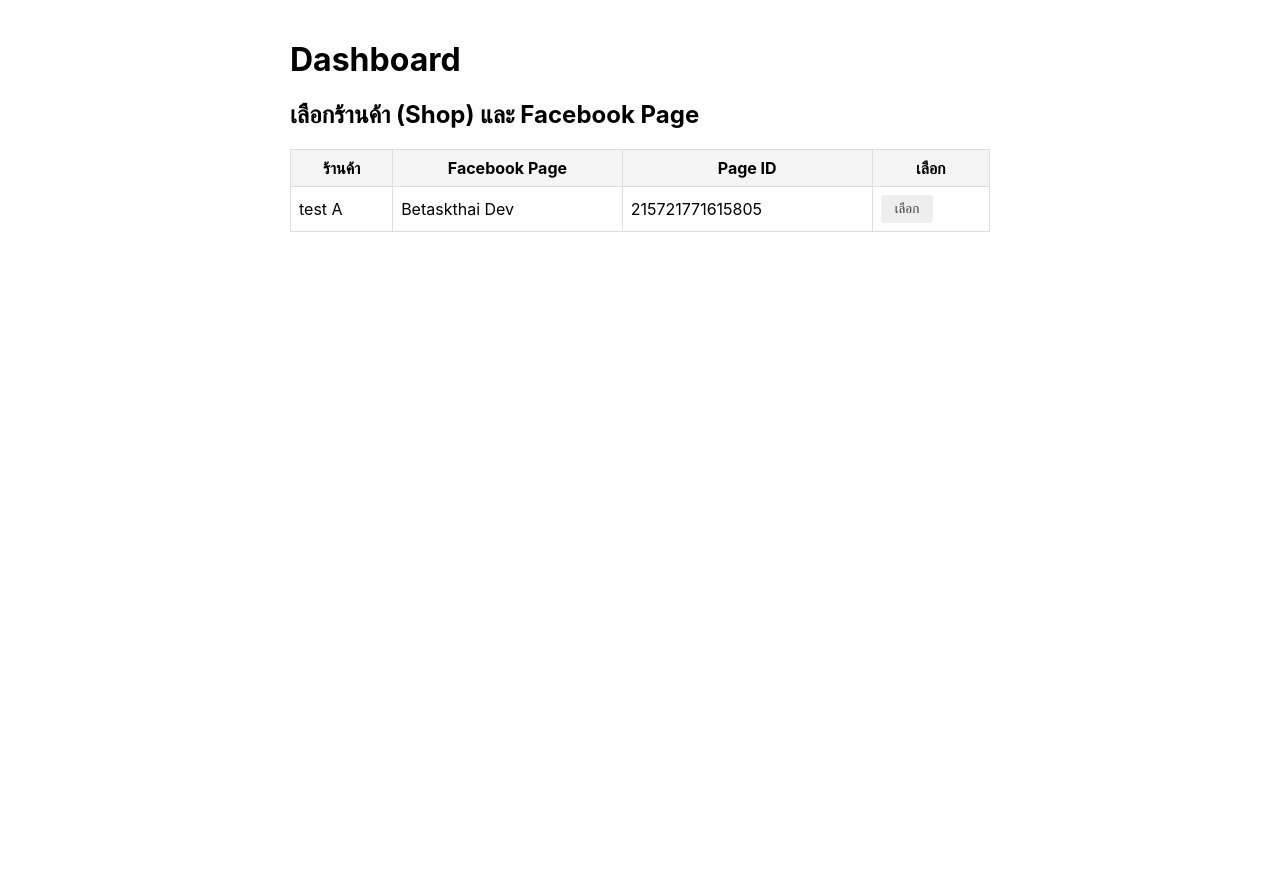
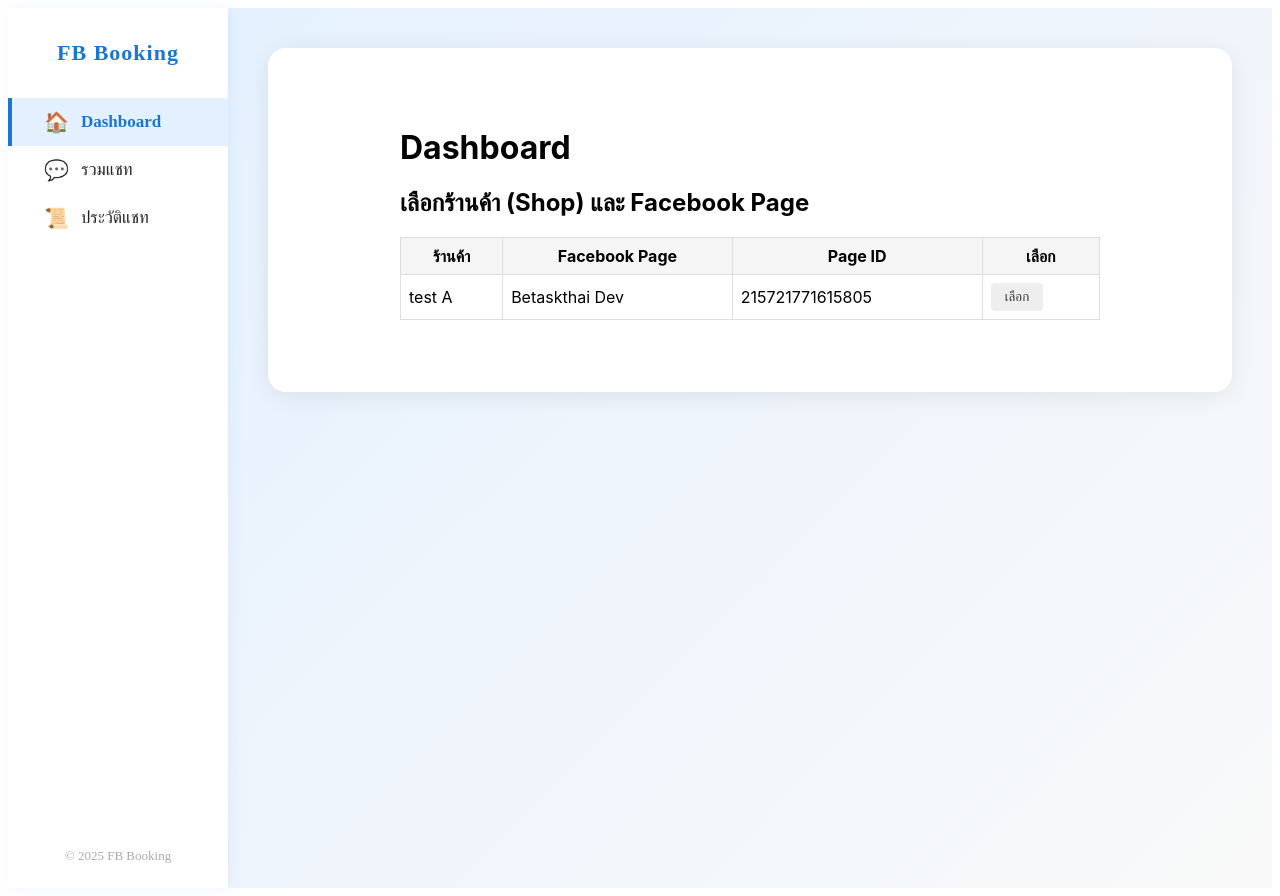
Before and after one commit to RelaxFlxk5/FB, a React (Create React App) app in the folder my-fullstack-app/frontend/: page /dashboard in a window 1280 px wide. Before the commit the page ends 800 px from the top, so only its background shows below. Built offline with nearby package versions, Linux system fonts and the light colour scheme.

Commit message:
css  commit

```diff
--- /dev/null
+++ b/my-fullstack-app/frontend/src/components/SidebarLayout.tsx
@@ -0,0 +1,98 @@
+import React from 'react';
+import { Link, useLocation } from 'react-router-dom';
+
+const menu = [
+  { path: '/dashboard', label: 'Dashboard', icon: '🏠' },
+  { path: '/chat-manager', label: 'รวมแชท', icon: '💬' },
+  { path: '/message', label: 'ประวัติแชท', icon: '📜' },
+  // เพิ่มเมนูอื่นๆ ได้ที่นี่
+];
+
+const SidebarLayout: React.FC<{ children: React.ReactNode }> = ({ children }) => {
+  const location = useLocation();
+
+  return (
+    <div style={{
+      display: 'flex',
+      minHeight: '100vh',
+      background: 'linear-gradient(135deg, #e3f0ff 0%, #f9f9f9 100%)'
+    }}>
+      <aside style={{
+        width: 220,
+        background: '#fff',
+        boxShadow: '2px 0 16px 0 rgba(25,118,210,0.07)',
+        display: 'flex',
+        flexDirection: 'column',
+        padding: '32px 0 0 0',
+        zIndex: 2,
+      }}>
+        <div style={{
+          fontWeight: 700,
+          fontSize: 22,
+          color: '#1976d2',
+          textAlign: 'center',
+          marginBottom: 32,
+          letterSpacing: 1,
+        }}>
+          FB Booking
+        </div>
+        <nav>
+          {menu.map(item => (
+            <Link
+              key={item.path}
+              to={item.path}
+              style={{
+                display: 'flex',
+                alignItems: 'center',
+                gap: 12,
+                padding: '12px 32px',
+                color: location.pathname === item.path ? '#1976d2' : '#222',
+                background: location.pathname === item.path ? '#e3f0ff' : 'transparent',
+                fontWeight: location.pathname === item.path ? 600 : 400,
+                textDecoration: 'none',
+                borderLeft: location.pathname === item.path ? '4px solid #1976d2' : '4px solid transparent',
+                transition: 'background 0.2s, color 0.2s',
+                cursor: 'pointer',
+                fontSize: 17,
+              }}
+            >
+              <span style={{ fontSize: 20 }}>{item.icon}</span>
+              {item.label}
+            </Link>
+          ))}
+        </nav>
+        <div style={{ flex: 1 }} />
+        <div style={{
+          padding: 24,
+          fontSize: 13,
+          color: '#aaa',
+          textAlign: 'center'
+        }}>
+          &copy; {new Date().getFullYear()} FB Booking
+        </div>
+      </aside>
+      <main style={{
+        flex: 1,
+        padding: '40px 0',
+        display: 'flex',
+        justifyContent: 'center',
+        alignItems: 'flex-start',
+        minHeight: '100vh',
+      }}>
+        <div style={{
+          width: '100%',
+          maxWidth: 900,
+          background: '#fff',
+          borderRadius: 18,
+          boxShadow: '0 4px 24px rgba(0,0,0,0.08)',
+          padding: '40px 32px 32px 32px',
+          margin: '0 24px',
+        }}>
+          {children}
+        </div>
+      </main>
+    </div>
+  );
+};
+
+export default SidebarLayout;
--- a/my-fullstack-app/frontend/src/pages/Dashboard.tsx
+++ b/my-fullstack-app/frontend/src/pages/Dashboard.tsx
@@ -1,10 +1,11 @@
 import React, { useState } from 'react';
+import SidebarLayout from '../components/SidebarLayout';
 
 const mockShops = [
   { id: 'shop1', name: 'test A', fbPage: 'Betaskthai Dev ', fbPageId: '215721771615805' },
 ];
 
-const Dashboard: React.FC = () => {
+export default function Dashboard() {
   const [selectedShop, setSelectedShop] = useState<string | null>(null);
   const [bookingUrl, setBookingUrl] = useState('');
   const [pageAccessToken, setPageAccessToken] = useState('');
@@ -66,6 +67,7 @@ const Dashboard: React.FC = () => {
   };
 
   return (
+    <SidebarLayout>
       <div style={{ maxWidth: 700, margin: '40px auto', fontFamily: 'Inter, Arial, sans-serif' }}>
         <h1>Dashboard</h1>
         <h2>เลือกร้านค้า (Shop) และ Facebook Page</h2>
@@ -212,7 +214,6 @@ const Dashboard: React.FC = () => {
           </div>
         )}
       </div>
+    </SidebarLayout>
   );
 };
-
-export default Dashboard;
--- a/my-fullstack-app/frontend/src/pages/FacebookCallback.tsx
+++ b/my-fullstack-app/frontend/src/pages/FacebookCallback.tsx
@@ -1,5 +1,6 @@
 import React, { useEffect } from 'react';
 import { useNavigate } from 'react-router-dom';
+import SidebarLayout from '../components/SidebarLayout';
 
 const FacebookCallback: React.FC = () => {
   const navigate = useNavigate();
@@ -45,9 +46,10 @@ const FacebookCallback: React.FC = () => {
   }, [navigate]);
 
   return (
+        <SidebarLayout>
     <div style={{ padding: 40, textAlign: 'center' }}>
       <h2>กำลังเข้าสู่ระบบด้วย Facebook...</h2>
-    </div>
+    </div></SidebarLayout>
   );
 };
 
--- a/my-fullstack-app/frontend/src/pages/Message.tsx
+++ b/my-fullstack-app/frontend/src/pages/Message.tsx
@@ -1,4 +1,5 @@
 import React, { useState } from 'react';
+import SidebarLayout from '../components/SidebarLayout';
 
 const ChatManager: React.FC = () => {
   const [pageAccessToken, setPageAccessToken] = useState('');
@@ -56,6 +57,7 @@ const ChatManager: React.FC = () => {
   };
 
   return (
+        <SidebarLayout>
     <div style={{ maxWidth: 700, margin: '40px auto', fontFamily: 'Inter, Arial, sans-serif' }}>
       <h1>จัดการแชทรวม Facebook & IG</h1>
       <input
@@ -134,7 +136,7 @@ const ChatManager: React.FC = () => {
           ) : !convLoading && <div>ไม่มีข้อความ</div>}
         </div>
       )}
-    </div>
+    </div></SidebarLayout>
   );
 };
 
```
Lines whose indentation alone changed are shown as unchanged.
